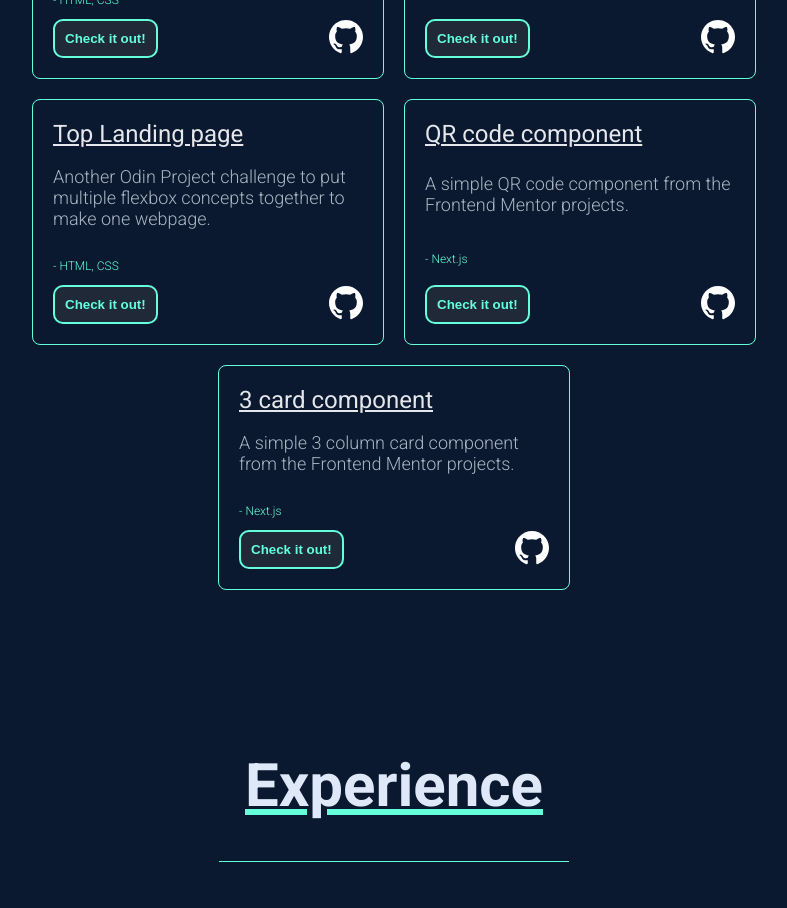
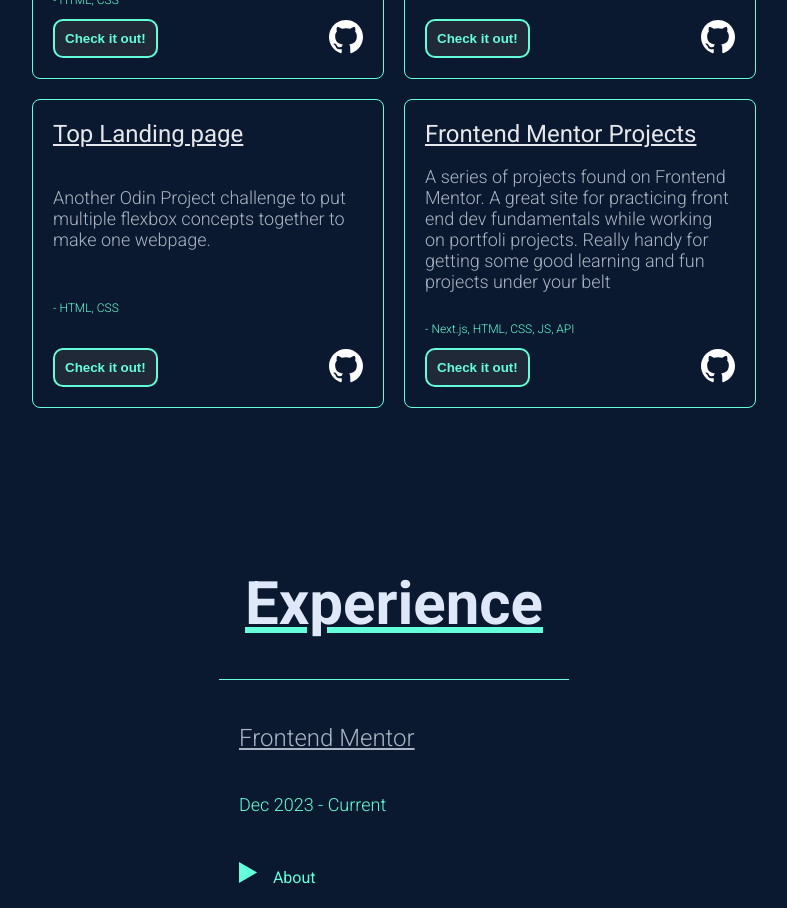
Before and after one commit to Chris-Wagg/personal-website-v3, a React (Create React App) app: page / in a window 1280 px wide. Shown: the part 2260-3168 px from the top of the page, without its empty margins (246-1033 px from the left). Built offline with nearby package versions, Linux system fonts and the light colour scheme.

Commit message:
front end mentor stuff added

```diff
--- a/src/pages/Projects.jsx
+++ b/src/pages/Projects.jsx
@@ -54,18 +54,11 @@ export default function Projects() {
 					githubLink='https://github.com/Chris-Wagg/TOP-landing-page'
 				/>
 				<ProjectCard
-					projectName='QR code component'
-					aboutProject='A simple QR code component from the Frontend Mentor projects.'
-					projectTech='Next.js'
-					liveLink='https://chris-wagg.github.io/QR-code-component/'
-					githubLink='https://github.com/Chris-Wagg/QR-code-componen'
-				/>
-				<ProjectCard
-					projectName='3 card component'
-					aboutProject='A simple 3 column card component from the Frontend Mentor projects.'
-					projectTech='Next.js'
-					liveLink='https://chris-wagg-frontend-mentor-projects.github.io/3-col-cards/'
-					githubLink='https://github.com/Chris-Wagg-Frontend-Mentor-Projects/3-col-cards'
+					projectName='Frontend Mentor Projects'
+					aboutProject='A series of projects found on Frontend Mentor. A great site for practicing front end dev fundamentals while working on portfoli projects. Really handy for getting some good learning and fun projects under your belt'
+					projectTech='Next.js, HTML, CSS, JS, API'
+					liveLink='https://www.frontendmentor.io/profile/Chris-Wagg'
+					githubLink='https://github.com/orgs/Chris-Wagg-Frontend-Mentor-Projects/repositories'
 				/>
 			</motion.div>
 		</section>
```
